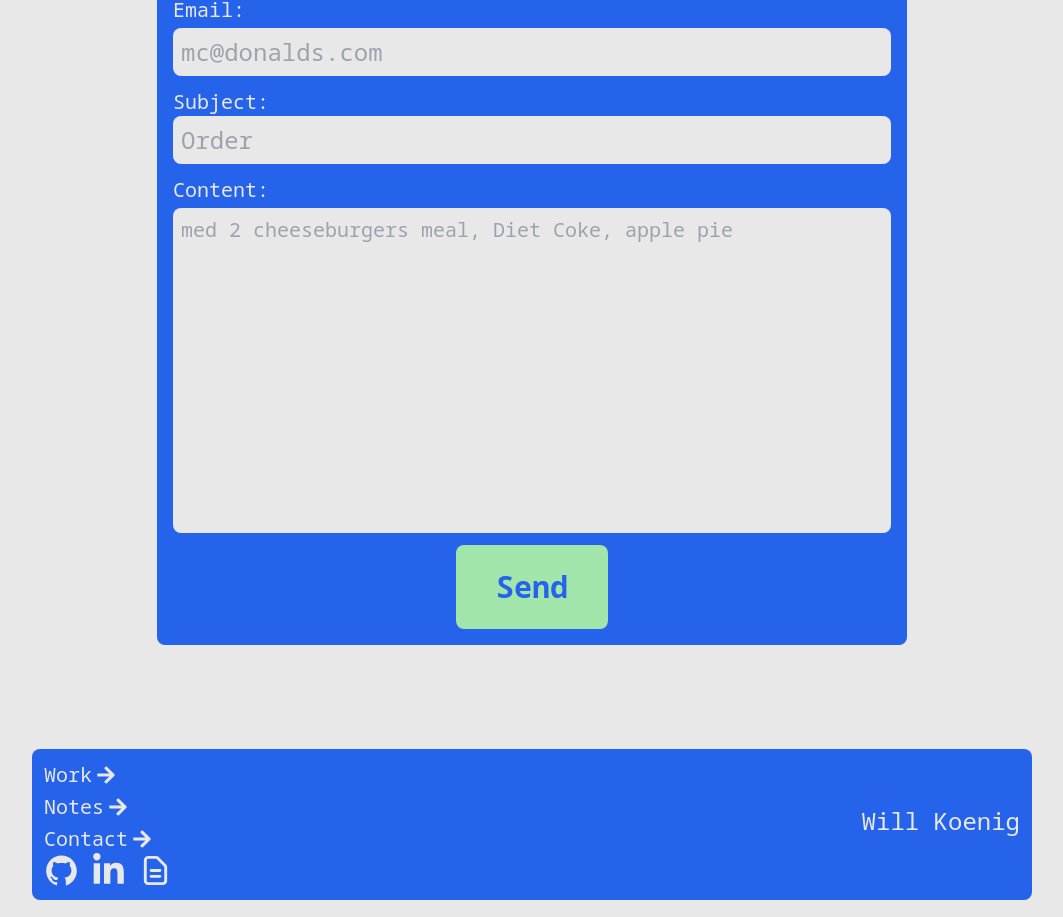
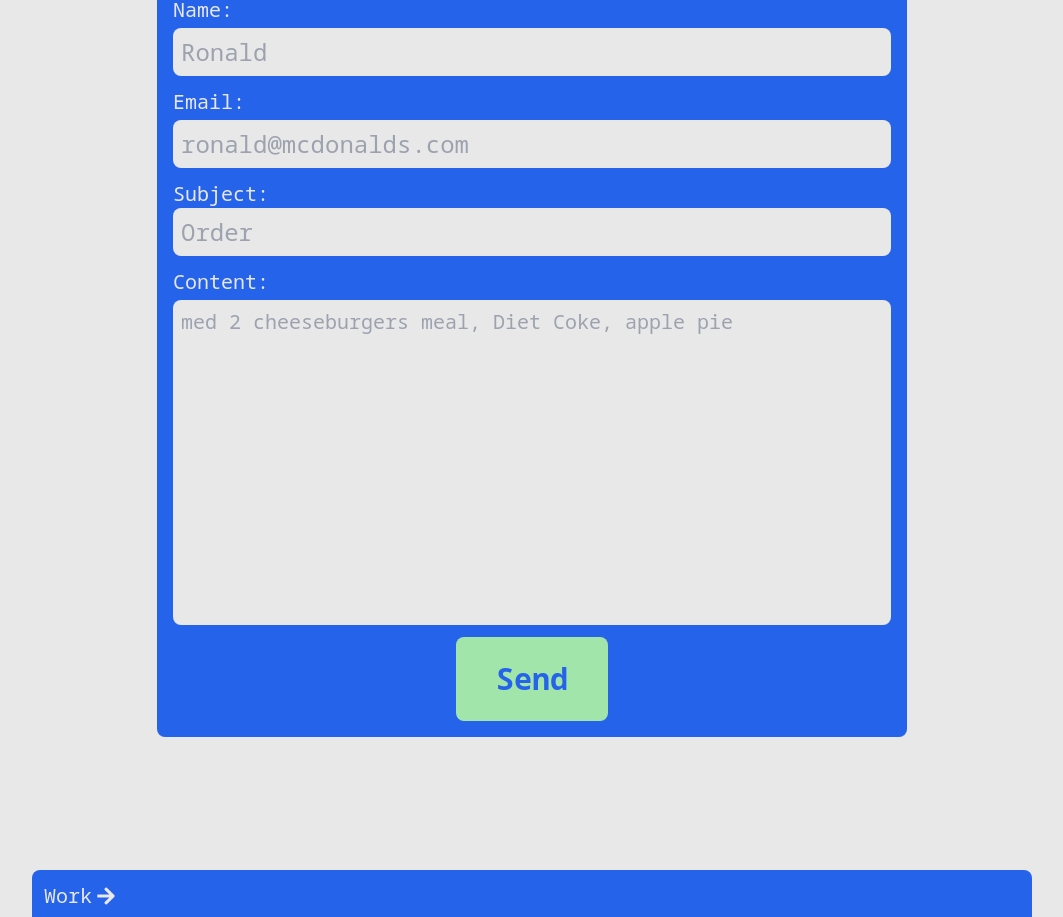
Before and after one commit to willk0814/portfolioWebsite, a Next.js app: page /contactMe in a window 1280 px wide. Shown: the part 220-1137 px from the top of the page, without its empty margins (108-1171 px from the left). Built offline with nearby package versions, Linux system fonts and the light colour scheme.

Commit message:
styling changes and asset location changes

```diff
--- a/package.json
+++ b/package.json
@@ -12,13 +12,17 @@
     "devicons-react": "^1.3.0",
     "framer-motion": "^11.1.7",
     "next": "14.2.2",
+    "nodemailer": "^6.9.13",
     "react": "^18",
     "react-dom": "^18",
     "react-icons": "^5.1.0",
     "react-youtube": "^10.1.0"
   },
   "devDependencies": {
+    "@types/node": "20.12.13",
+    "@types/react": "18.3.3",
     "postcss": "^8",
-    "tailwindcss": "^3.4.1"
+    "tailwindcss": "^3.4.1",
+    "typescript": "5.4.5"
   }
 }
--- a/src/app/components/homeLayout/Footer.js
+++ b/src/app/components/homeLayout/Footer.js
@@ -24,7 +24,7 @@ export default function Footer() {
         {/* Blue footer */}
         <div className='flex flex-row justify-between items-center w-[95vw] max-w-[1000px] bg-[#E8E8E8] h-full rounded-lg p-3'>
 
-            <div className='flex flex-col justify-between h-full'>
+            <div className='flex flex-col justify-between h-full space-y-3'>
                 {/* Page Links */}
                 <div className='flex flex-col space-y-1'>
 
--- a/src/app/components/homePage/EducationScreen.js
+++ b/src/app/components/homePage/EducationScreen.js
@@ -1,5 +1,5 @@
 import React from 'react'
-import { educationData } from '@/app/assets/educationData'
+import { educationData } from '../../assets/educationData'
 
 function EducationCard({ educationData }) {
 
--- a/src/app/components/homePage/ExperienceSection.js
+++ b/src/app/components/homePage/ExperienceSection.js
@@ -1,7 +1,7 @@
 'use client'
 
 import React, { useState } from 'react'
-import { experienceData } from '@/app/assets/experienceData'
+import { experienceData } from '../../assets/experienceData'
 import { motion } from 'framer-motion'
 
 import { FaArrowCircleDown } from 'react-icons/fa'
--- a/src/app/components/homePage/ProjectSection/ProjectSection.js
+++ b/src/app/components/homePage/ProjectSection/ProjectSection.js
@@ -1,5 +1,5 @@
 import React from 'react'
-import { projectsData } from '@/app/assets/projectsData'
+import { projectsData } from '../../../assets/projectsData'
 import HomeTechnologyBar from './HomeTechnnologyBar'
 
 function ProjectCard ({ projectData }) {
--- a/src/app/components/secondaryLayout/SecondaryFooter.js
+++ b/src/app/components/secondaryLayout/SecondaryFooter.js
@@ -20,12 +20,12 @@ export default function SecondaryFooter() {
 
   return (
     // Footer Container
-    <div className='w-screen min-h-[30vh] flex justify-center bg-[#E8E8E8] p-6'>
+    <div className='w-screen min-h-[30vh] flex items-end justify-center bg-[#E8E8E8] p-6'>
 
         {/* Blue footer */}
         <div className='flex flex-row justify-between items-center w-[95vw] max-w-[1000px] bg-blue-600 h-full rounded-lg p-3'>
 
-            <div className='flex flex-col justify-between h-full'>
+            <div className='flex flex-col justify-between space-y-3 h-full'>
                 {/* Page Links */}
                 <div className='flex flex-col space-y-1'>
 
--- a/src/app/contactMe/page.js
+++ b/src/app/contactMe/page.js
@@ -2,21 +2,19 @@
 import React, { useState } from 'react'
 import { motion } from 'framer-motion'
 
+// Import our route
+// import sendEmail from '../../../utils/sendEmail'
+
 export default function page() {
 
+  const [name, setName] = useState('')
   const [email, setEmail] = useState('')
   const [subject, setSubject] = useState('')
   const [content, setContent] = useState('')
 
   const handleSubmit = async (e) => {
     e.preventDefault()
-    // console.log(`Sending email with: \n Email: ${email} \n Subject: ${subject} \n Content: ${content}`)
-
-    try {
-
-    } catch (error) {
-      console.log(`Error: ${error}`)
-    }
+    // sendEmail({ name: name, email: email, subject: subject, content: content})
   }
 
   return (
@@ -39,16 +37,30 @@ export default function page() {
           <form
             className='flex flex-col w-full items-center space-y-3'
             onSubmit={handleSubmit}>
+
+              {/* Name Input */}
+            <div className='flex flex-col w-full items-start space-y-1'>
+              <h1 className='text-[#E8E8E8] text-xl'>Name:</h1>
+              <input
+                value={name}
+                onChange={(e) => setName(e.target.value)}
+                type='text'
+                placeholder='Ronald'
+                className='rounded-lg p-2 text-blue-600 w-full text-2xl bg-[#E8E8E8]' />
+            </div>
+
+            {/* Email Input */}
             <div className='flex flex-col w-full items-start space-y-1'>
               <h1 className='text-[#E8E8E8] text-xl'>Email:</h1>
               <input
                 value={email}
                 onChange={(e) => setEmail(e.target.value)}
                 type='email'
-                placeholder='mc@donalds.com'
+                placeholder='ronald@mcdonalds.com'
                 className='rounded-lg p-2 text-blue-600 w-full text-2xl bg-[#E8E8E8]' />
             </div>
 
+            {/* Subject Input */}
             <div className='flex flex-col w-full items-start justify-between'>
               <h1 className='text-[#E8E8E8] text-xl'>Subject:</h1>
               <input
@@ -59,6 +71,7 @@ export default function page() {
                 className='rounded-lg p-2 text-blue-600 w-full text-2xl bg-[#E8E8E8]' />
             </div>
 
+            {/* Content */}
             <div className='flex flex-col w-full space-y-1'>
               <h1 className='text-[#E8E8E8] text-xl'>Content:</h1>
               <textarea
--- a/src/app/notes/page.js
+++ b/src/app/notes/page.js
@@ -27,7 +27,9 @@ export default function page() {
             }
           }}
           initial='initial'
-          animate='animate'>Right now there is nothing here, but I plan to document my continuing learning, projects, and just general thoughts that feel worth sharing.</motion.p>
+          animate='animate'>
+            Right now there is nothing here.  I plan to fill this page with all kinds of things that I am interested in; programming, cooking, star wars fan fiction, New York Knicks basketball, and anything else that feels worth sharing to me.
+          </motion.p>
     </div>
   )
 }
```
Also changed, not shown: 1 other file (tests, documents, lock files or other folders).
